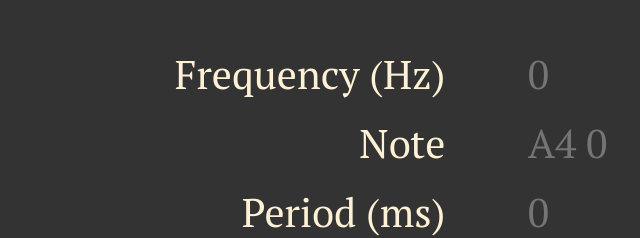
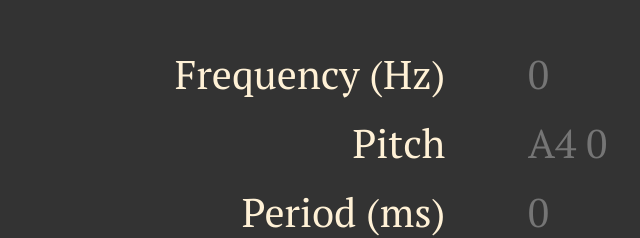
Before and after one commit to Peruibeloko/audiomath, a Vue app: page / in a window 1280 px wide. Shown: the part 139-377 px from the top of the page, without its empty margins (206-846 px from the left). Built offline with nearby package versions, Linux system fonts and the light colour scheme.

Commit message:
chore: standardize note to pitch

```diff
--- a/src/App.vue
+++ b/src/App.vue
@@ -3,8 +3,8 @@
     <label class="label frequency">Frequency (Hz)</label>
     <input placeholder="0" id="freq" type="number" step="0.01" @input="freqHandler" v-model="frequency" />
 
-    <label class="label note">Note</label>
-    <input placeholder="A4 0" id="note" type="text" @input="pitchHandler" v-model="pitch" />
+    <label class="label pitch">Pitch</label>
+    <input placeholder="A4 0" id="pitch" type="text" @input="pitchHandler" v-model="pitch" />
 
     <label class="label period">Period (ms)</label>
     <input placeholder="0" id="period" type="number" step="0.01" @input="periodHandler" v-model="period" />
```
